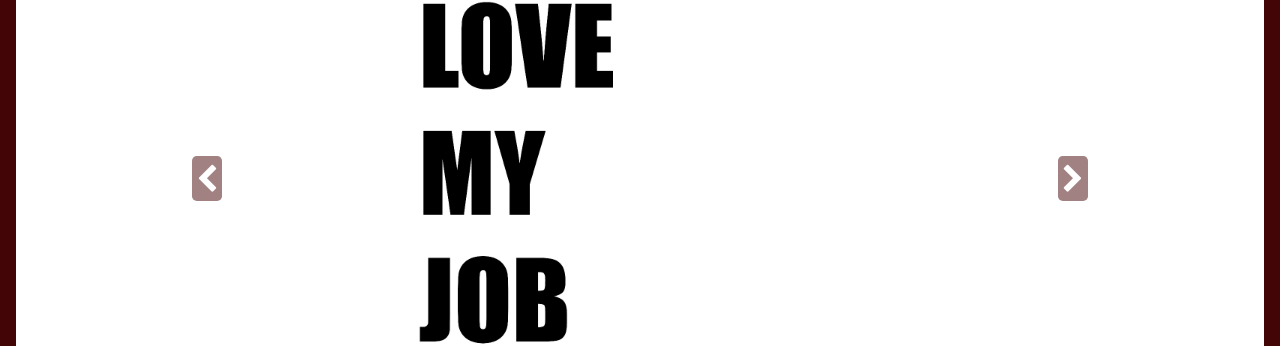
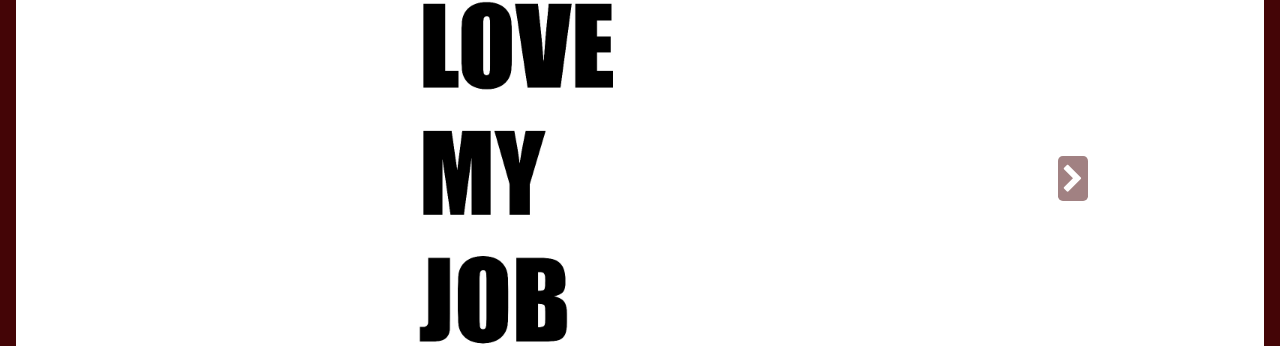
Before and after one commit to gagajoon/cdelerce, a Jekyll site: the page built from _posts/2018-09-11-post10.markdown, in a window 1280 px wide. Shown: the part 244-590 px from the top of the page. Built offline with Jekyll 4.4.1, drawn with Linux system fonts in a browser that asks for light colours.

Commit message:
Update Arnaud

```diff
--- a/_includes/arrow_prev_next.html
+++ /dev/null
@@ -1,2 +0,0 @@
-<div class="previous" title="Previous"><i class="fa fa-chevron-left" aria-hidden="true"></i></div>
-<div class="next" title="Next"><i class="fa fa-chevron-right" aria-hidden="true"></i></div>
--- a/_layouts/post.html
+++ b/_layouts/post.html
@@ -3,7 +3,12 @@
 ---
 <section class="main_box">
 {% include header.html %}
-	{% include arrow_prev_next.html %}
+	{% if page.previous.url %}
+	<a href="{{page.previous.url}}" class="next" title="Next"><i class="fa fa-chevron-right" aria-hidden="true"></i></a>
+	{% endif %}
+	{% if page.next.url %}
+	<a href="{{page.next.url}}" class="previous" title="Previous"><i class="fa fa-chevron-left" aria-hidden="true"></i></a>
+	{% endif %}
 	<main class="post_content">
 		<article class="post">
 			<header>
```
